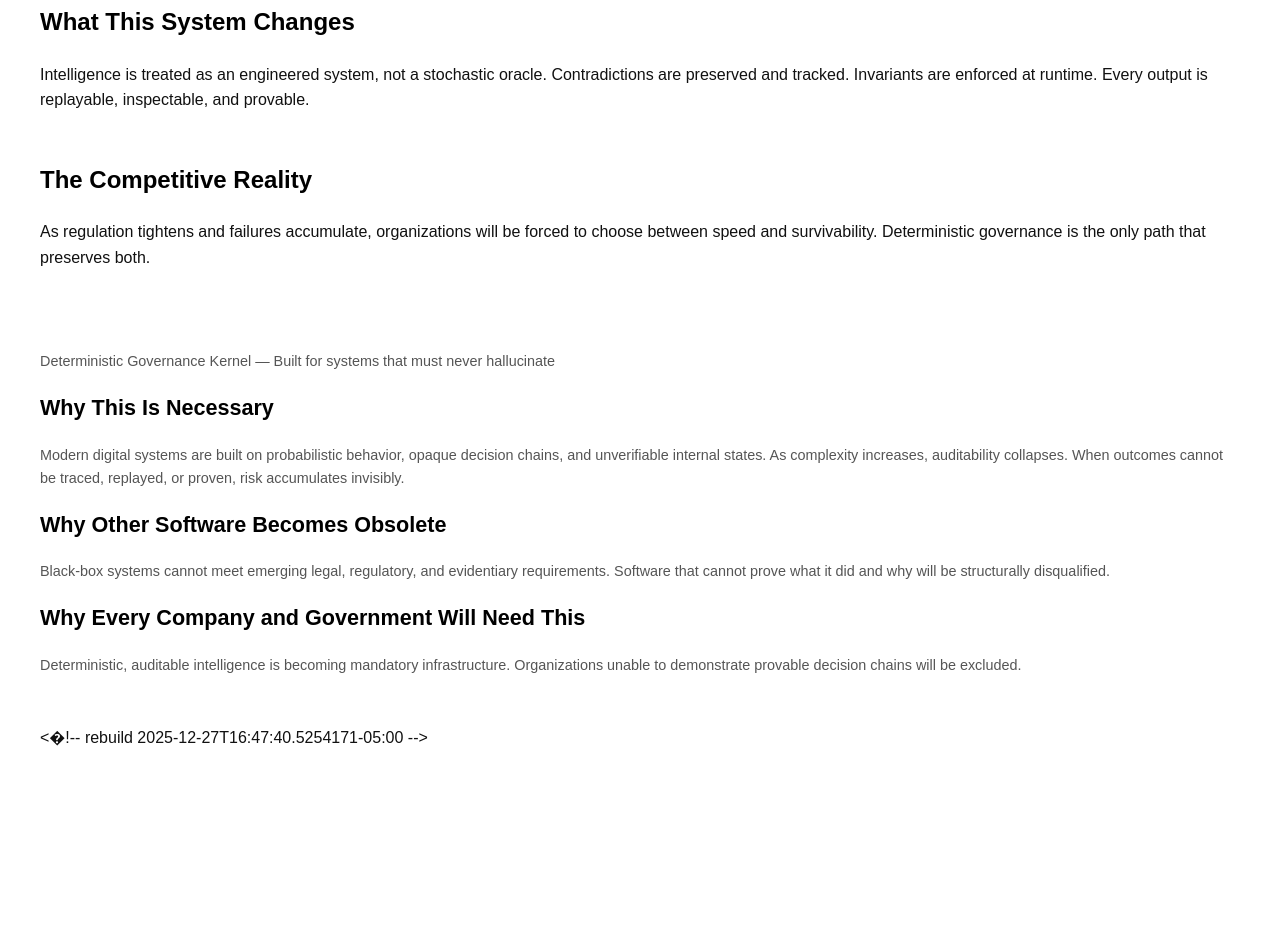
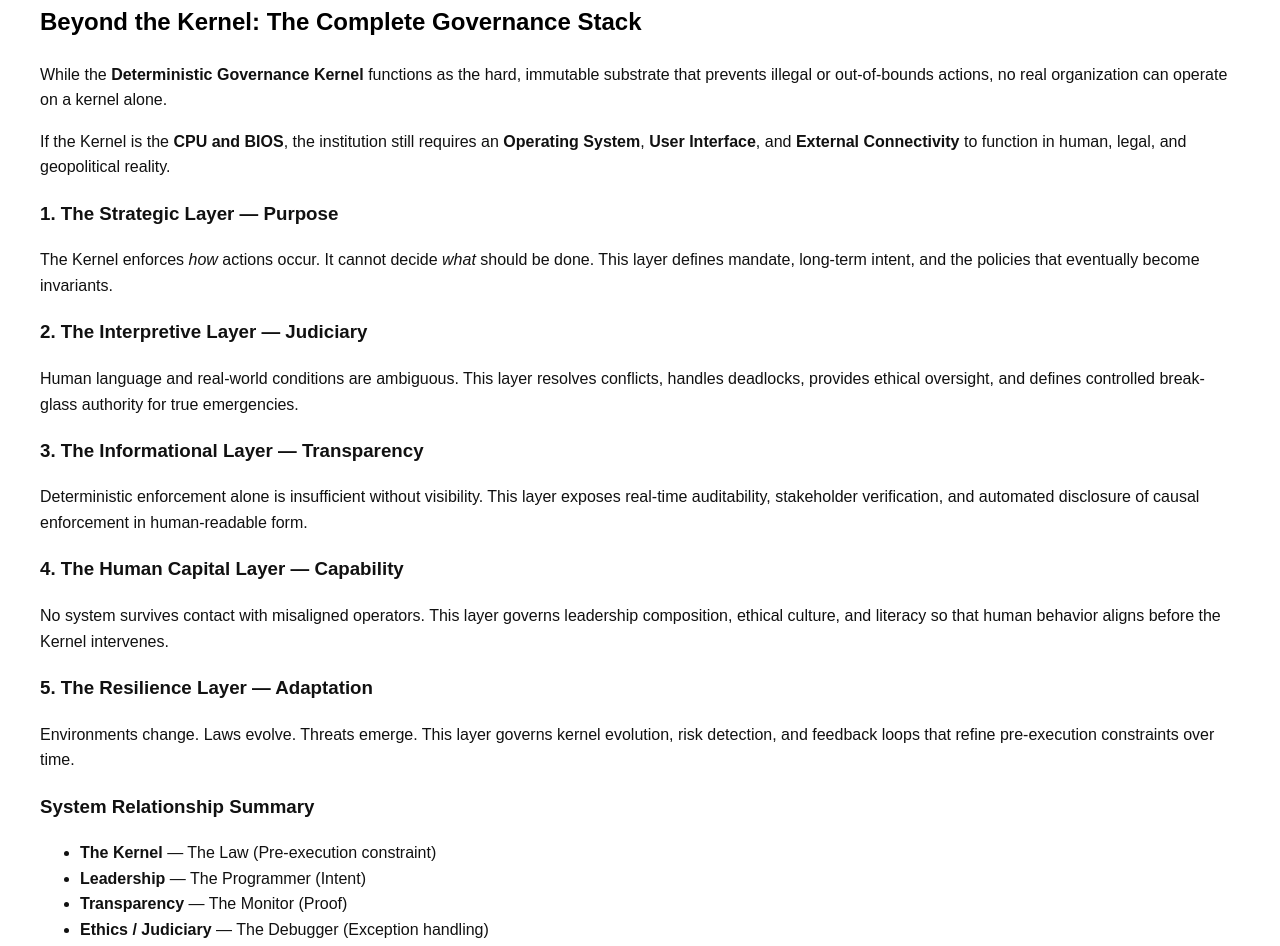
Before and after one commit to purpledancingfrogs/dgk-site, a plain HTML site: page docs/index.html in a window 1280 px wide. Shown: the part 1040-1986 px from the top of the page. Before the commit the page ends 1830 px from the top, so only its background shows below. Drawn offline with Linux system fonts and the light colour scheme.

Commit message:
Add organizational governance layers beyond the Kernel

```diff
--- a/docs/index.html
+++ b/docs/index.html
@@ -72,6 +72,63 @@ Deterministic governance is not an upgrade.
 It is the only viable form governance software can take going forward.
 </p>
 </section>
+<section id="organizational-stack">
+<h2>Beyond the Kernel: The Complete Governance Stack</h2>
+
+<p>
+While the <strong>Deterministic Governance Kernel</strong> functions as the hard, immutable substrate
+that prevents illegal or out-of-bounds actions, no real organization can operate on a kernel alone.
+</p>
+
+<p>
+If the Kernel is the <strong>CPU and BIOS</strong>, the institution still requires an
+<strong>Operating System</strong>, <strong>User Interface</strong>, and <strong>External Connectivity</strong>
+to function in human, legal, and geopolitical reality.
+</p>
+
+<h3>1. The Strategic Layer — Purpose</h3>
+<p>
+The Kernel enforces <em>how</em> actions occur. It cannot decide <em>what</em> should be done.
+This layer defines mandate, long-term intent, and the policies that eventually become invariants.
+</p>
+
+<h3>2. The Interpretive Layer — Judiciary</h3>
+<p>
+Human language and real-world conditions are ambiguous. This layer resolves conflicts,
+handles deadlocks, provides ethical oversight, and defines controlled break-glass authority
+for true emergencies.
+</p>
+
+<h3>3. The Informational Layer — Transparency</h3>
+<p>
+Deterministic enforcement alone is insufficient without visibility.
+This layer exposes real-time auditability, stakeholder verification,
+and automated disclosure of causal enforcement in human-readable form.
+</p>
+
+<h3>4. The Human Capital Layer — Capability</h3>
+<p>
+No system survives contact with misaligned operators.
+This layer governs leadership composition, ethical culture,
+and literacy so that human behavior aligns before the Kernel intervenes.
+</p>
+
+<h3>5. The Resilience Layer — Adaptation</h3>
+<p>
+Environments change. Laws evolve. Threats emerge.
+This layer governs kernel evolution, risk detection,
+and feedback loops that refine pre-execution constraints over time.
+</p>
+
+<h3>System Relationship Summary</h3>
+<ul>
+  <li><strong>The Kernel</strong> — The Law (Pre-execution constraint)</li>
+  <li><strong>Leadership</strong> — The Programmer (Intent)</li>
+  <li><strong>Transparency</strong> — The Monitor (Proof)</li>
+  <li><strong>Ethics / Judiciary</strong> — The Debugger (Exception handling)</li>
+</ul>
+
+</section>
 
 <section>
 <h2>What This System Changes</h2>
```
